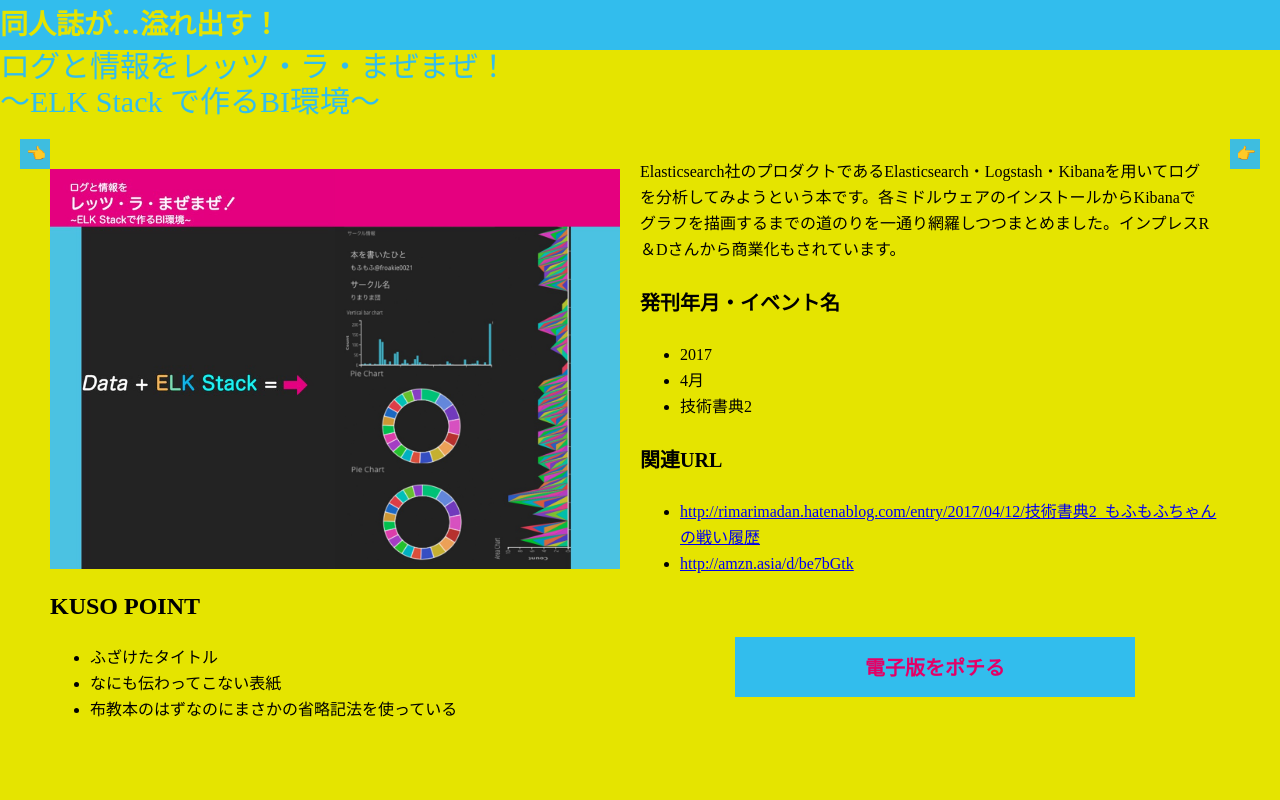
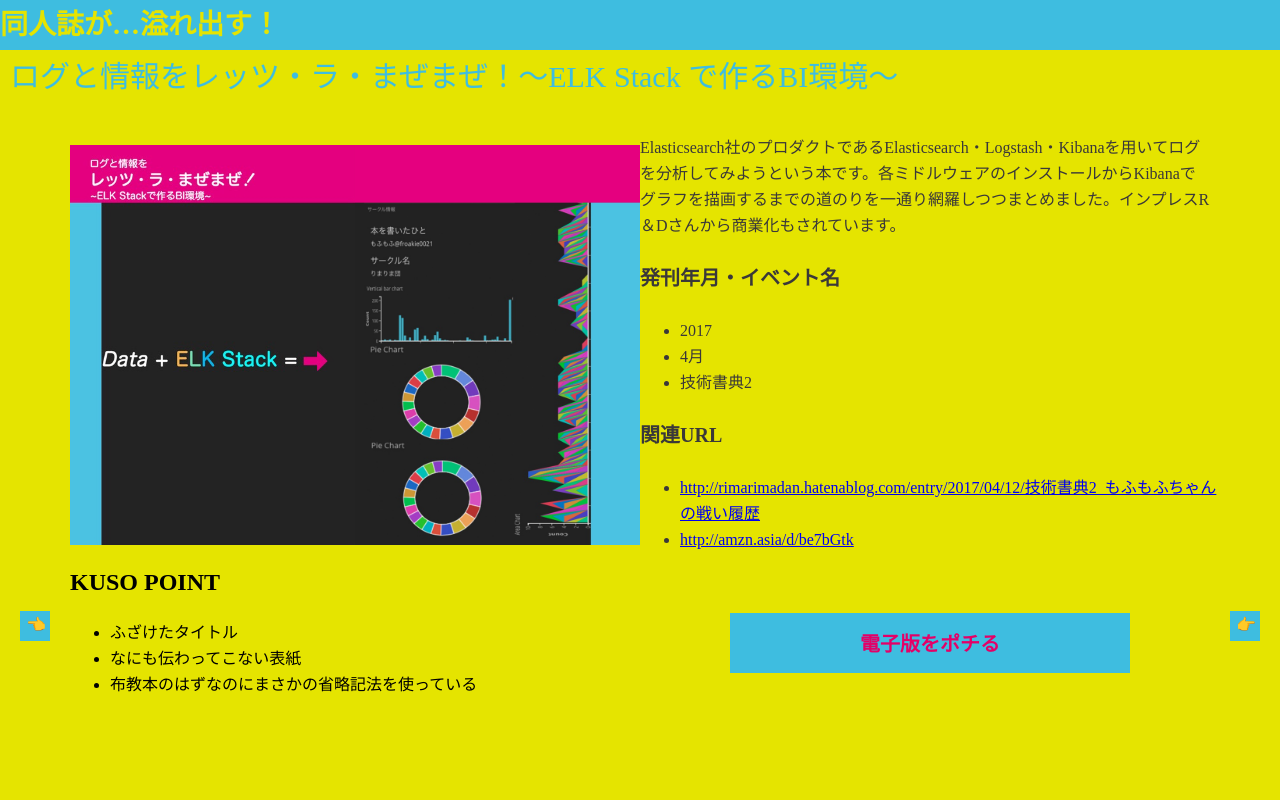
Before and after one commit to MofuMofu2/portfolio-vue, a Vue app: page / in a window 1280 px wide. Shown: the top 800 px of the page. Built offline with nearby package versions, Linux system fonts and the light colour scheme.

Commit message:
[update] スタイルの調整
色表記を小文字で統一
間隔が詰まっているように見えたところを開けたりした
黒色を色辞典の色に変更

まあまあそれなりに見やすくなった

```diff
--- a/src/App.vue
+++ b/src/App.vue
@@ -86,7 +86,7 @@ export default {
 
 <style>
   #app {
-    background-color: #E5E400;
+    background-color: #e5e400;
     height: 100vh;
   }
   .main {
@@ -95,16 +95,38 @@ export default {
   }
 
   button {
-    background-color: #3EBDE0;
+    background-color: #3ebde0;
     border: none;
     height: 30px;
     width: 30px;
+  }
+
+  .book-title {
+    margin: 10px;
+  }
+
+  .back-button {
+    margin-top: 40%;
+    margin-right: 10px;
+  }
+
+  .next-button {
+    margin-top: 40%;
+    margin-left: 10px;
   }
 
   .left-contents {
     width: 50%;
   }
 
+  .book-image {
+    margin-left: 10px;
+  }
+
+  .description-list {
+    margin-left: 10px;
+  }
+
   .right-contents {
     width: 50%;
   }
--- a/src/components/BookDescription.vue
+++ b/src/components/BookDescription.vue
@@ -24,6 +24,7 @@ export default {
 
 <style scoped>
   .book-description {
+    color: #3a3839;
     margin-top: 20px;
     width: 570px;
   }
--- a/src/components/BookInfo.vue
+++ b/src/components/BookInfo.vue
@@ -61,6 +61,7 @@ export default {
 
 <style scoped>
   .book-info {
+    color: #3a3839;
     font-size: 16px;
     line-height: 26px;
   }
--- a/src/components/BookTitle.vue
+++ b/src/components/BookTitle.vue
@@ -27,11 +27,8 @@ export default {
 
 <style scoped>
   .book-title {
-    background-color: #E5E400;
-    color: #32BDED;
+    background-color: #e5e400;
+    color: #3ebde0;
     font-size: 30px;
   }
-  .fanbook-title {
-    width: 520px;
-  }
 </style>
--- a/src/components/BoothButton.vue
+++ b/src/components/BoothButton.vue
@@ -36,8 +36,8 @@ export default {
     justify-content: center;
   }
   a {
-    background-color: #32BDED;
-    color: #E40067;
+    background-color: #3ebde0;
+    color: #e40067;
     font-size: 20px;
     font-weight: bold;
     height: 60px;
--- a/src/components/DescriptionList.vue
+++ b/src/components/DescriptionList.vue
@@ -39,13 +39,16 @@ export default {
 
 <style scoped>
   .descriptiion-list {
+    color: #3a3839;
     height: 250px;
     margin-top: 20px;
     width: 570px;
   }
+
   h3 {
     font-size: 24px;
   }
+
   li {
     font-size: 16px;
     line-height: 26px;
--- a/src/components/Footer.vue
+++ b/src/components/Footer.vue
@@ -25,7 +25,7 @@ export default {
 
 <style scoped>
   .page-footer {
-    background-color: #E5E400;
+    background-color: #e5e400;
     height: 100px;
   }
   .icons {
@@ -38,7 +38,7 @@ export default {
     width: 30px;
   }
   .page-footer p {
-    color: #32BDED;
+    color: #3ebde0;
     text-align: center;
   }
 
--- a/src/components/Header.vue
+++ b/src/components/Header.vue
@@ -18,8 +18,8 @@ export default {
 <style scoped>
   h1 {
     align-items: center;
-    background-color: #32BDED;
-    color: #E5E400;
+    background-color: #3ebde0;
+    color: #e5e400;
     display: flex;
     font-size: 28px;
     height: 50px;
```
